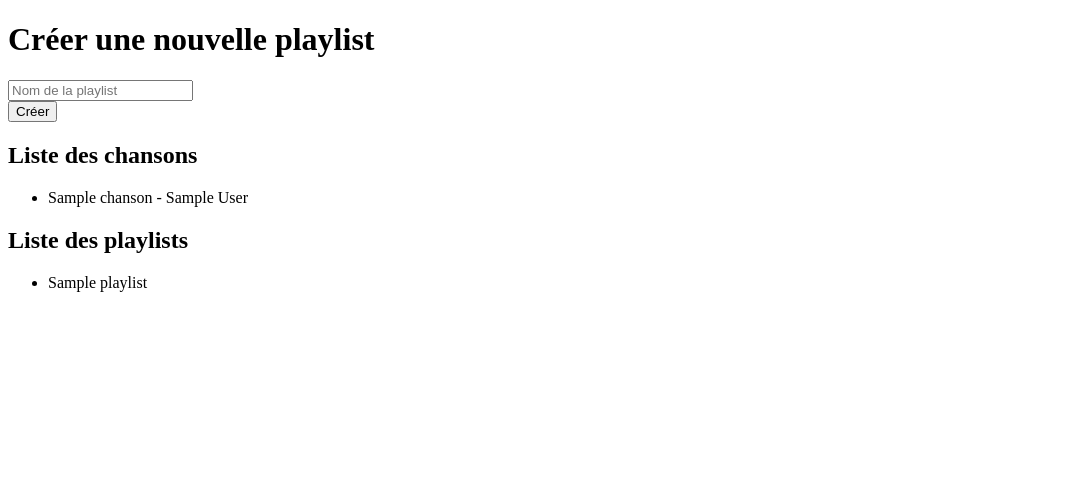
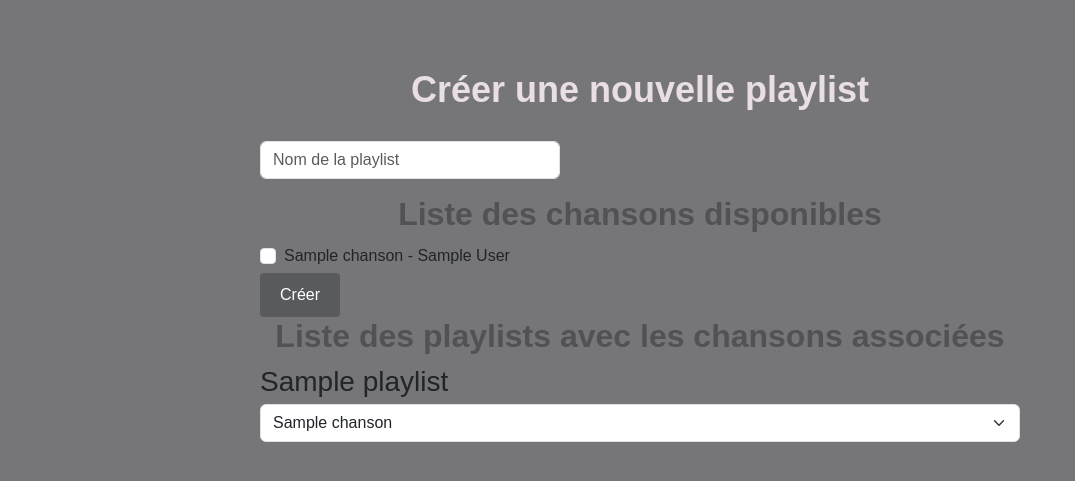
Before and after one commit to lea4203/Lecteur-Audio, a PHP site: page /playlists.php in a window 1280 px wide. Shown: the top 481 px of the page, without its empty margins (0-1075 px from the left). Run offline with PHP 8.4, Linux system fonts and the light colour scheme; tables that the repository leaves empty or names only in its code hold one stand-in row (values such as "Sample post").

Commit message:
ajout de nouvelle fonctionnalite

```diff
--- a/css/style.css
+++ b/css/style.css
@@ -142,7 +142,7 @@
 
 /* Styles pour le bouton de lecture aléatoire */
 #random-button.active {
-  background-color: #2196F3; /* Couleur active */
+  background-color: #5f6367; /* Couleur active */
 }
 
 /* partie chat */
@@ -210,3 +210,58 @@
 .fade-out {
   animation: fadeOut 5s forwards; /* Fondu de sortie pendant 5 secondes */
 }
+
+  /* style pour les playlists */
+
+/* CSS pour le conteneur de la page */
+.container {
+  max-width: 800px;
+  margin: 0 auto;
+  padding: 20px;
+  font-family: Arial, sans-serif;
+}
+
+/* CSS pour le formulaire */
+.form-group {
+  margin-bottom: 10px;
+}
+
+.form-check {
+  margin-bottom: 5px;
+}
+
+/* CSS pour le bouton de création */
+.btn-primary {
+  background-color: #585a5d;
+  color: #fff;
+  border: none;
+  padding: 10px 20px;
+  cursor: pointer;
+  border-radius: 4px;
+}
+
+/* CSS pour la liste des playlists */
+h2 {
+  margin-bottom: 10px;
+}
+
+ul {
+  list-style: none;
+  padding: 0;
+}
+
+li {
+  margin-bottom: 5px;
+}
+
+/* CSS pour les menus déroulants */
+h3 {
+  margin-bottom: 5px;
+}
+
+select {
+  width: 100%;
+  padding: 5px;
+  border: 1px solid #ccc;
+  border-radius: 4px;
+}
--- a/index.php
+++ b/index.php
@@ -75,4 +75,6 @@
 <script>
   <?php include("js/audio-player.js"); ?>
 </script>
+
+
 </body>
--- a/playlists.php
+++ b/playlists.php
@@ -1,68 +1,108 @@
 <?php
+// Assurez-vous d'inclure le fichier de connexion à votre base de données
 include_once('configs/connexion.php');
 
 // Vérifier si le formulaire de création de playlist est soumis
 if ($_SERVER['REQUEST_METHOD'] === 'POST') {
     $playlistName = $_POST['playlist_name'];
+    $selectedSongs = $_POST['selected_songs'];
 
-    // Étape 1: Insérer la nouvelle playlist avec l'ID de l'utilisateur
-    $userId = 1; // Remplacez cette valeur par l'ID réel de l'utilisateur
-    $chansonId = 1; // Remplacez cette valeur par l'ID réel de la chanson
-    $query = "INSERT INTO playlists (name, id_user ,id_chanson) VALUES (:name, :id_user , :id_chanson)";
-    $statement = $pdo->prepare($query);
-    $statement->execute([
-        'name' => $playlistName,
-        'id_user' => $userId,
-        'id_chanson' => $chansonId
-    ]);
+    // Créer une nouvelle playlist
+    $stmt = $pdo->prepare('INSERT INTO playlists (name) VALUES (:name)');
+    $stmt->execute(['name' => $playlistName]);
+    $playlistId = $pdo->lastInsertId();
 
-    header("Location: playlists.php");
-    exit;
+    // Ajouter les chansons sélectionnées à la playlist
+    foreach ($selectedSongs as $songId) {
+        $stmt = $pdo->prepare('INSERT INTO playlists_to_chanson (id_playlist, id_chanson) VALUES (:id_playlist, :id_chanson)');
+        $stmt->execute(['id_playlist' => $playlistId, 'id_chanson' => $songId]);
+    }
 }
 
-// Récupérer les chansons
-$query = "SELECT * FROM chanson";
-$statement = $pdo->prepare($query);
-$statement->execute();
-$songs = $statement->fetchAll(PDO::FETCH_ASSOC);
+// Récupérer les chansons disponibles
+$stmt = $pdo->prepare('SELECT * FROM chanson');
+$stmt->execute();
+$songs = $stmt->fetchAll(PDO::FETCH_ASSOC);
 
-// Récupérer les playlists
-$query = "SELECT * FROM playlists";
-$statement = $pdo->prepare($query);
-$statement->execute();
-$playlists = $statement->fetchAll(PDO::FETCH_ASSOC);
+// Récupérer les playlists avec les chansons associées
+$stmt = $pdo->prepare('SELECT playlists.id, playlists.name AS playlist_name, chanson.name AS chanson_name
+          FROM playlists
+          LEFT JOIN playlists_to_chanson ON playlists.id = playlists_to_chanson.id_playlist
+          LEFT JOIN chanson ON playlists_to_chanson.id_chanson = chanson.id
+          ORDER BY playlists.id');
+
+$stmt->execute();
+$playlists = $stmt->fetchAll(PDO::FETCH_ASSOC);
+
+// Récupérer les chansons associées à chaque playlist
+foreach ($playlists as &$playlist) {
+    $stmt = $pdo->prepare('SELECT chanson.name FROM chanson
+                          INNER JOIN playlists_to_chanson ON chanson.id = playlists_to_chanson.id_chanson
+                          WHERE playlists_to_chanson.id_playlist = :playlist_id');
+    $stmt->execute(['playlist_id' => $playlist['id']]);
+    $chansons_associees = $stmt->fetchAll(PDO::FETCH_COLUMN);
+    $playlist['chansons_associees'] = $chansons_associees;
+}
 ?>
+
 
 <!DOCTYPE html>
 <html lang="en">
+
 <head>
     <!-- Le reste du code HTML reste inchangé -->
+    <meta charset="UTF-8">
+    <meta name="viewport" content="width=device-width, initial-scale=1.0">
+    <link href="https://cdn.jsdelivr.net/npm/bootstrap@5.3.0/dist/css/bootstrap.min.css" rel="stylesheet"
+        integrity="sha384-9ndCyUaIbzAi2FUVXJi0CjmCapSmO7SnpJef0486qhLnuZ2cdeRhO02iuK6FUUVM" crossorigin="anonymous">
+    <link rel="stylesheet" href="css/style.css">
 </head>
+
 <body>
-    <div class="container mt-5">
+<div class="container mt-5">
         <h1>Créer une nouvelle playlist</h1>
         <form method="POST">
-            <div class="form-group">
-                <input type="text" class="form-control" id="playlist-name" name="playlist_name" placeholder="Nom de la playlist" required>
+            <div class="mb-3">
+                <input type="text" class="form-control" id="playlist-name" name="playlist_name"
+                    placeholder="Nom de la playlist" required>
             </div>
+            <h2>Liste des chansons disponibles</h2>
+            <?php if (!empty($songs)): ?>
+                <?php foreach ($songs as $song): ?>
+                    <div class="form-check">
+                        <input class="form-check-input" type="checkbox" name="selected_songs[]"
+                            value="<?php echo $song['id']; ?>" id="song-<?php echo $song['id']; ?>">
+                        <label class="form-check-label" for="song-<?php echo $song['id']; ?>">
+                            <?php echo $song['name']; ?> - <?php echo $song['author']; ?>
+                        </label>
+                    </div>
+                <?php endforeach; ?>
+            <?php else: ?>
+                <p>Aucune chanson disponible pour le moment.</p>
+            <?php endif; ?>
             <button type="submit" class="btn btn-primary">Créer</button>
         </form>
 
-        <!-- Afficher la liste des chansons -->
-        <h2>Liste des chansons</h2>
-        <ul>
-            <?php foreach ($songs as $song): ?>
-                <li><?php echo $song['name']; ?> - <?php echo $song['author']; ?></li>
+        <h2>Liste des playlists avec les chansons associées</h2>
+        <?php if (!empty($playlists)): ?>
+            <?php foreach ($playlists as $playlist): ?>
+                <h3><?php echo $playlist['playlist_name']; ?></h3>
+                <?php if (!empty($playlist['chansons_associees'])): ?>
+                    <select class="form-select">
+                        <?php foreach ($playlist['chansons_associees'] as $chanson): ?>
+                            <option><?php echo $chanson; ?></option>
+                        <?php endforeach; ?>
+                    </select>
+                <?php else: ?>
+                    <p>Aucune chanson associée à cette playlist.</p>
+                <?php endif; ?>
             <?php endforeach; ?>
-        </ul>
+        <?php else: ?>
+            <p>Aucune playlist avec des chansons associées pour le moment.</p>
+        <?php endif; ?>
+    </div>
 
-        <!-- Afficher la liste des playlists -->
-        <h2>Liste des playlists</h2>
-        <ul>
-            <?php foreach ($playlists as $playlist): ?>
-                <li><?php echo $playlist['name']; ?></li>
-            <?php endforeach; ?>
-        </ul>
-    </div>
+    <script src="https://cdn.jsdelivr.net/npm/bootstrap@5.3.0/dist/js/bootstrap.bundle.min.js"></script>
 </body>
+
 </html>
```
